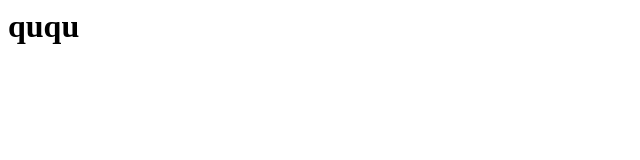
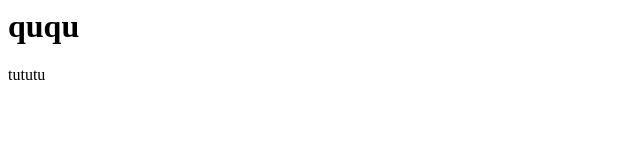
Before and after one commit to Gar-98/waedfghjk, a plain HTML site: page index.html in a window 1280 px wide. Shown: the full height of the page, 0-640 px from the left. Drawn offline with Linux system fonts and the light colour scheme.

Commit message:
v 2.0
Добавили абзац

```diff
--- a/index.html
+++ b/index.html
@@ -1 +1,2 @@
 <h1>ququ</h1>
+<p>tututu</p>
```
